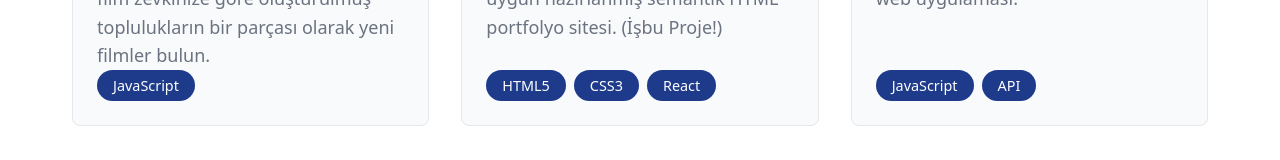
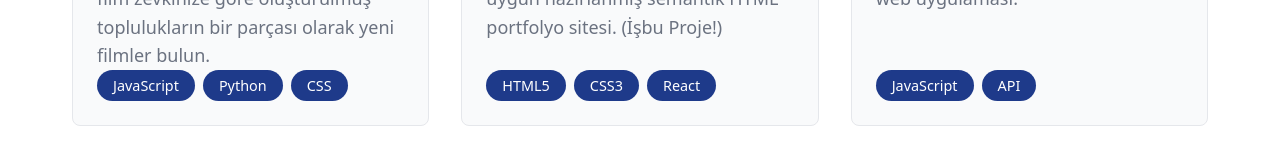
Before and after one commit to eminenazduran/web-lab, a React (Vite) app: page / in a window 1280 px wide. Shown: the part 1000-1160 px from the top of the page. Built offline with nearby package versions, Linux system fonts and the light colour scheme.

Commit message:
feat: add missing tags and update CineProfile image

```diff
--- a/src/App.tsx
+++ b/src/App.tsx
@@ -45,11 +45,13 @@ function App() {
           <h2>Projelerim</h2>
           <div className="project-grid">
             <article className="project-card">
-              <img src="https://images.unsplash.com/photo-1536440136628-849c177e76a1?w=400&h=200&fit=crop" alt="CineProfile sinema uygulaması" />
+              <img src="https://images.unsplash.com/photo-1489599849927-2ee91cede3ba?w=400&h=200&fit=crop" alt="CineProfile sinema uygulaması" />
               <h3>CineProfile-360</h3>
               <p>Kişisel sinema profilinizi keşfedin ve film zevkinize göre oluşturulmuş toplulukların bir parçası olarak yeni filmler bulun.</p>
               <ul className="skill-tags">
                 <li>JavaScript</li>
+                <li>Python</li>
+                <li>CSS</li>
               </ul>
             </article>
 
```
